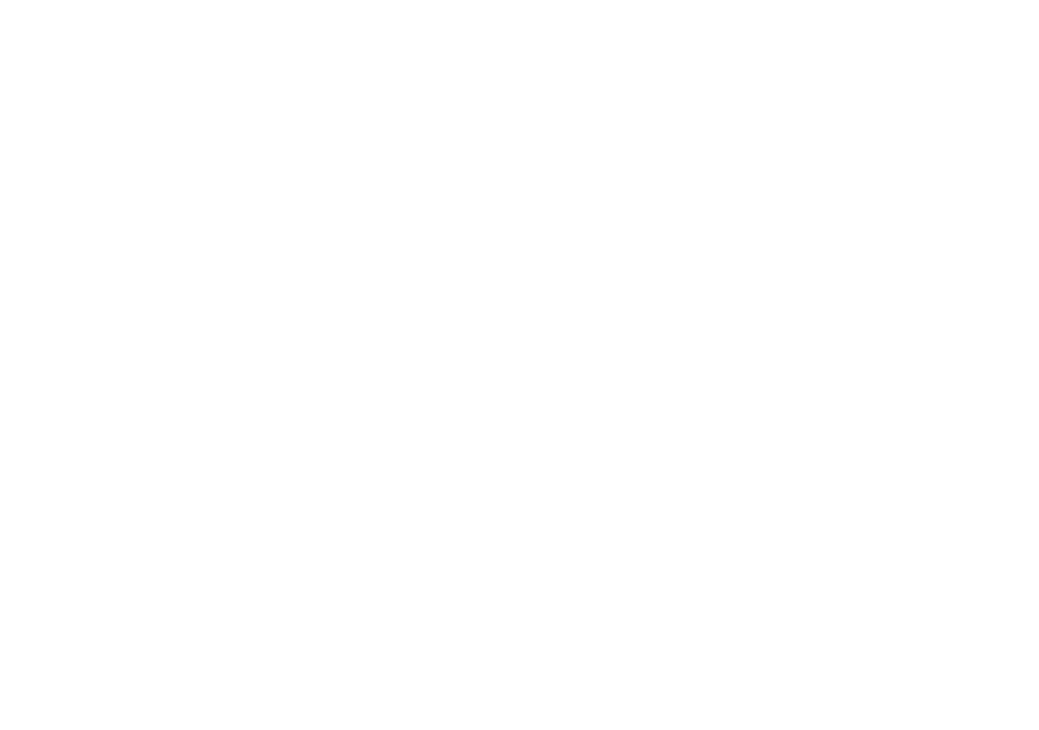
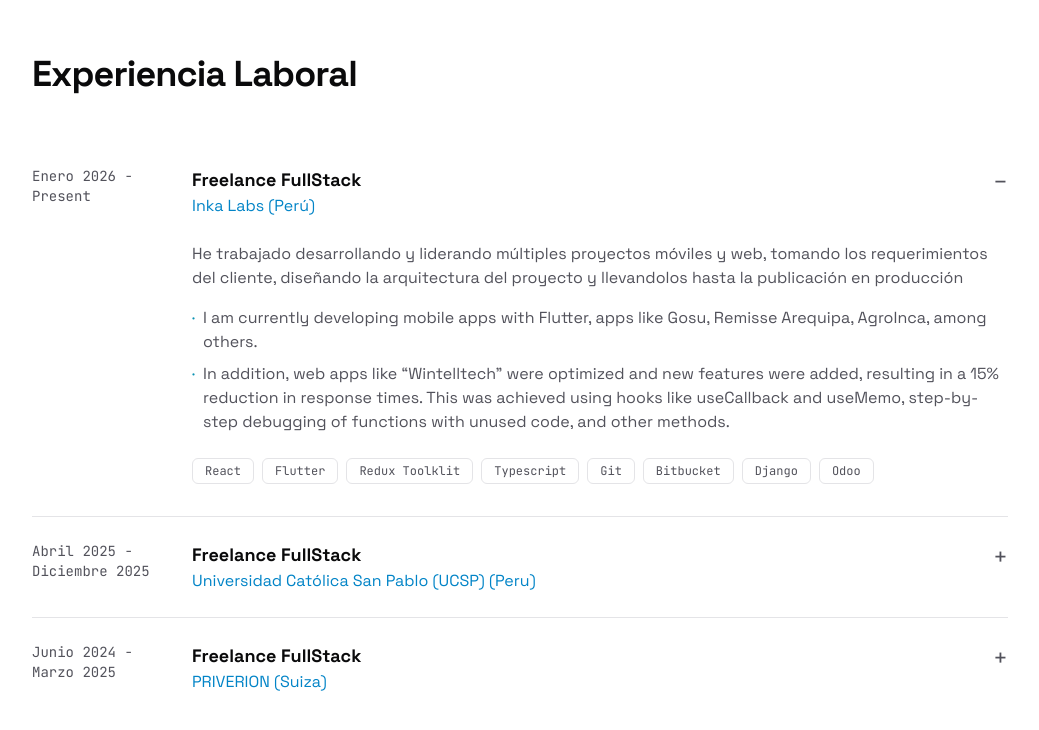
Before and after one commit to luisflr/portafolio_2.0, a Next.js app: page / in a window 1280 px wide. Shown: the part 842-1572 px from the top of the page, without its empty margins (120-1159 px from the left). Before the commit the page ends 800 px from the top, so only its background shows below. Built offline with nearby package versions, Linux system fonts and the light colour scheme; no server answers.

Commit message:
added experience section

```diff
--- a/src/app/globals.css
+++ b/src/app/globals.css
@@ -59,6 +59,9 @@
   * {
     border-color: var(--color-border);
   }
+  :root {
+    interpolate-size: allow-keywords;
+  }
   html {
     scroll-behavior: smooth;
   }
@@ -94,3 +97,20 @@
     opacity: 0;
   }
 }
+
+::details-content {
+  overflow: hidden;
+  block-size: 0;
+  transition: block-size 0.3s ease, content-visibility 0.3s allow-discrete;
+}
+
+details[open]::details-content {
+  block-size: auto;
+}
+
+summary::-webkit-details-marker {
+  display: none;
+}
+summary {
+  list-style: none;
+}
--- a/src/app/page.tsx
+++ b/src/app/page.tsx
@@ -2,6 +2,7 @@
 import { ThemeToggle } from "@/components/ui/theme-toggle";
 import { Hero } from "@/components/sections/hero";
 import { Header } from "@/components/layout/header";
+import { Experience } from "@/components/sections/experience";
 
 export default function Home() {
   return (
@@ -9,6 +10,7 @@
       <Header />
       <main>
         <Hero />
+        <Experience />
       </main>
     </>
   );
--- /dev/null
+++ b/src/components/sections/experience.tsx
@@ -0,0 +1,67 @@
+import { getExperience } from "@/lib/data/experience";
+import { MOCK_EXPERIENCE } from "@/lib/data/mock-data";
+
+export async function Experience() {
+  // const items = await getExperience();
+  const items = MOCK_EXPERIENCE;
+
+  // Si el backend cae, no renderizamos la sección entera (o un fallback mínimo).
+  if (!items || items.length === 0) return null;
+
+  return (
+    <section id="experiencia" className="mx-auto max-w-5xl px-6 py-24">
+      <h2 className="mb-12 text-4xl font-bold tracking-tight text-foreground">
+        Experiencia Laboral
+      </h2>
+
+      <div className="divide-y divide-border">
+        {items.map((item, i) => (
+          <details key={i} name="experiencia" open={i === 0} className="group">
+            <summary className="flex cursor-pointer items-start justify-between gap-4 py-6">
+              <div className="flex flex-1 flex-col gap-1 sm:flex-row sm:gap-8">
+                <span className="font-mono text-sm text-muted-foreground sm:w-32 sm:shrink-0">
+                  {item.period}
+                </span>
+                <div>
+                  <h3 className="text-lg font-bold text-foreground">
+                    {item.role}
+                  </h3>
+                  <p className="text-accent">{item.company}</p>
+                </div>
+              </div>
+              {/* +/− : el group-open lo cambia según el estado del <details> padre */}
+              <span className="mt-1 text-2xl leading-none text-muted-foreground">
+                <span className="group-open:hidden">+</span>
+                <span className="hidden group-open:inline">−</span>
+              </span>
+            </summary>
+
+            <div className="pb-8 sm:pl-40">
+              <p className="text-muted-foreground">{item.description}</p>
+
+              <ul className="mt-4 space-y-2">
+                {item.achievements.map((a, j) => (
+                  <li key={j} className="flex gap-2 text-muted-foreground">
+                    <span className="text-primary">·</span>
+                    <span>{a}</span>
+                  </li>
+                ))}
+              </ul>
+
+              <div className="mt-6 flex flex-wrap gap-2">
+                {item.stack.map((tech) => (
+                  <span
+                    key={tech}
+                    className="rounded-md border border-border px-3 py-1 font-mono text-xs text-muted-foreground"
+                  >
+                    {tech}
+                  </span>
+                ))}
+              </div>
+            </div>
+          </details>
+        ))}
+      </div>
+    </section>
+  );
+}
--- a/src/components/sections/hero.tsx
+++ b/src/components/sections/hero.tsx
@@ -1,6 +1,6 @@
 import { ArrowDown, ArrowRight } from "lucide-react";
 import { Badge } from "../ui/badge";
-import { getExperienceForTerminal } from "@/lib/data/experience";
+import { getExperience } from "@/lib/data/experience";
 import { Terminal } from "../ui/terminal";
 
 export async function Hero() {
@@ -8,7 +8,7 @@
   const now = new Date();
   const years = now.getFullYear() - startDate.getFullYear();
   const experience = null;
-  // const experience = await getExperienceForTerminal();
+  // const experience = await getExperience();
   return (
     <section
       id="sobre-mi"
--- a/src/components/ui/terminal.tsx
+++ b/src/components/ui/terminal.tsx
@@ -5,7 +5,7 @@
   TerminalLine,
   renderExperience,
 } from "@/lib/terminal-commands";
-import { ExperienceItem } from "../../../types/content";
+import { ExperienceItem } from "../../types/content";
 import { ReactNode, useEffect, useRef, useState } from "react";
 
 export function Terminal({
--- a/src/lib/constants.ts
+++ b/src/lib/constants.ts
@@ -6,3 +6,5 @@
 ];
 
 export const SECTION_IDS = SECTIONS.map((section) => section.id);
+
+export const baseUrl = process.env.BACKEND_URL;
--- a/src/lib/data/experience.ts
+++ b/src/lib/data/experience.ts
@@ -1,15 +1,11 @@
-import { ExperienceItem } from "../../../types/content";
+import { ExperienceItem } from "@/types/content";
+import { baseUrl } from "@/lib/constants";
 
-export async function getExperienceForTerminal(): Promise<
-  ExperienceItem[] | null
-> {
+export async function getExperience(): Promise<ExperienceItem[] | null> {
   try {
-    const response = await fetch(
-      `${process.env.BACKEND_URL}/api/experience-for-terminal/`,
-      {
-        next: { tags: ["experience"] },
-      }
-    );
+    const response = await fetch(`${baseUrl}/api/experience-for-terminal/`, {
+      next: { tags: ["experience"] },
+    });
     if (!response.ok) return null;
     return response.json();
   } catch (e) {
--- /dev/null
+++ b/src/lib/data/mock-data.ts
@@ -0,0 +1,67 @@
+import { ExperienceItem } from "@/types/content";
+
+export const MOCK_EXPERIENCE: ExperienceItem[] = [
+  {
+    company: "Inka Labs (Perú)",
+    role: "Freelance FullStack",
+    period: "Enero 2026 - Present",
+    description:
+      "He trabajado desarrollando y liderando múltiples proyectos móviles y web, tomando los requerimientos del cliente, diseñando la arquitectura del proyecto y llevandolos hasta la publicación en producción",
+    achievements: [
+      "I am currently developing mobile apps with Flutter, apps like Gosu, Remisse Arequipa, AgroInca, among others.",
+      "In addition, web apps like “Wintelltech” were optimized and new features were added, resulting in a 15% reduction in response times. This was achieved using hooks like useCallback and useMemo, step-by-step debugging of functions with unused code, and other methods.",
+    ],
+    stack: [
+      "React",
+      "Flutter",
+      "Redux Toolklit",
+      "Typescript",
+      "Git",
+      "Bitbucket",
+      "Django",
+      "Odoo",
+    ],
+  },
+  {
+    company: "Universidad Católica San Pablo (UCSP) (Peru)",
+    role: "Freelance FullStack",
+    period: "Abril 2025 - Diciembre 2025",
+    description:
+      "He trabajado desarrollando y liderando múltiples proyectos web que conforman el ecosistema de sistemas de la unversidad católica, sistemas académicos, logísticos, planeamiento, etc.",
+    achievements: [
+      "I Implemented and optimized modules for several systems, including Academic Portal, Eccomerce, Planning and File manager.",
+      "Updated the endpoints to a current versión in .NET",
+    ],
+    stack: [
+      "React",
+      "Redux Toolklit",
+      "Typescript",
+      "Git",
+      "Tailwind",
+      "Github",
+      ".NET",
+    ],
+  },
+  {
+    company: "PRIVERION (Suiza)",
+    role: "Freelance FullStack",
+    period: "Junio 2024 - Marzo 2025",
+    description:
+      "He trabajado desarrollando y liderando múltiples proyectos móviles y web, tomando los requerimientos del cliente, diseñando la arquitectura del proyecto y llevandolos hasta la publicación en producción",
+    achievements: [
+      "I designed and implemented SaaS modules for the company’s core system.",
+      "Optimized MongoDB queries, reducing load latency by 40%.",
+      "mplemented interactive data control flows with modern modules such as drag and drop, both on the backend and frontend.",
+    ],
+    stack: [
+      "React",
+      "Redux Toolklit",
+      "Typescript",
+      "Git",
+      "Tailwind",
+      "Laravel",
+      "MongoDB",
+      "Jira",
+    ],
+  },
+];
--- a/src/lib/terminal-commands.tsx
+++ b/src/lib/terminal-commands.tsx
@@ -1,5 +1,5 @@
 import { ReactNode } from "react";
-import { ExperienceItem } from "../../types/content";
+import { ExperienceItem } from "../types/content";
 
 export interface TerminalLine {
   type: "command" | "output";
--- a/types/content.ts
+++ b/src/types/content.ts
@@ -2,4 +2,7 @@
   role: string;
   company: string;
   period: string;
+  description: string;
+  achievements: string[];
+  stack: string[];
 }
```
Also changed, not shown: src/types/dom.d.ts (renamed from types/dom.d.ts).
